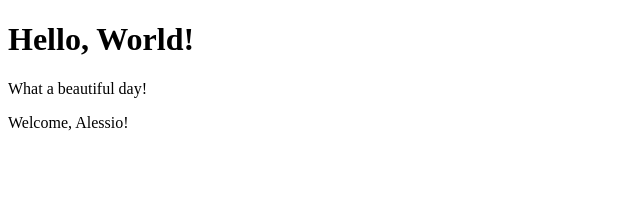
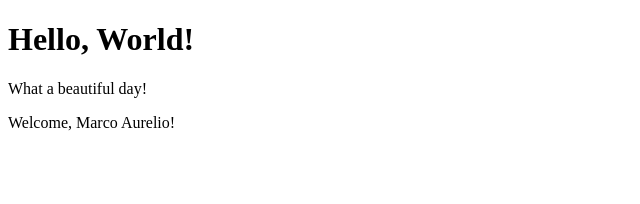
Before and after one commit to AlessioSatta/react-exercises, a React (Create React App) app in the folder my-app/: page / in a window 1280 px wide. Shown: the top 204 px of the page, without its empty margins (0-640 px from the left). Built offline with nearby package versions, Linux system fonts and the light colour scheme.

Commit message:
add: defaultProps name in welcome.js

```diff
--- a/my-app/src/App.js
+++ b/my-app/src/App.js
@@ -7,7 +7,7 @@ export class App extends React.Component {
         return(
             <div>
                 <Hello />
-                <Welcome name="Alessio" />
+                <Welcome />
             </div>
         )
     }
--- a/my-app/src/Welcome.js
+++ b/my-app/src/Welcome.js
@@ -5,3 +5,6 @@ export class Welcome extends React.Component {
         return <p>Welcome, {this.props.name}!</p>
     }
 }
+Welcome.defaultProps = {
+    name: 'Marco Aurelio'
+}
```
